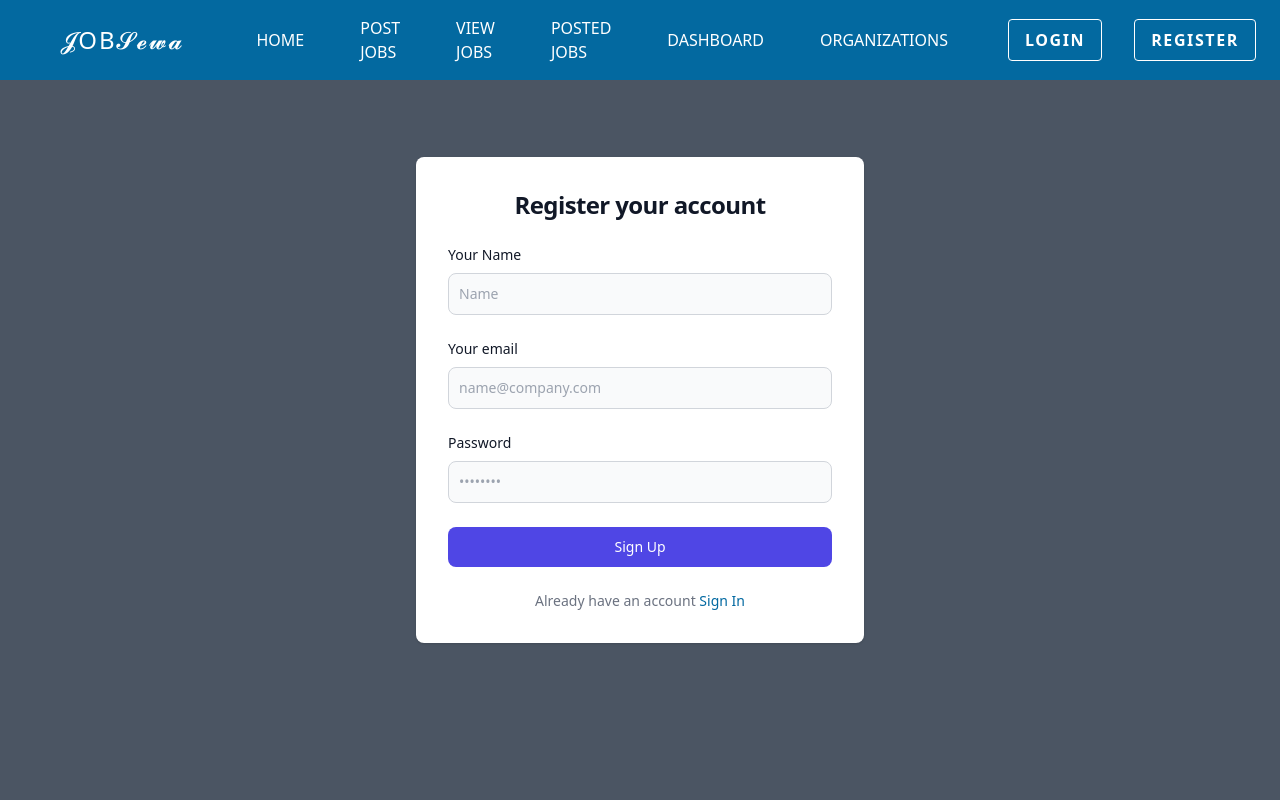
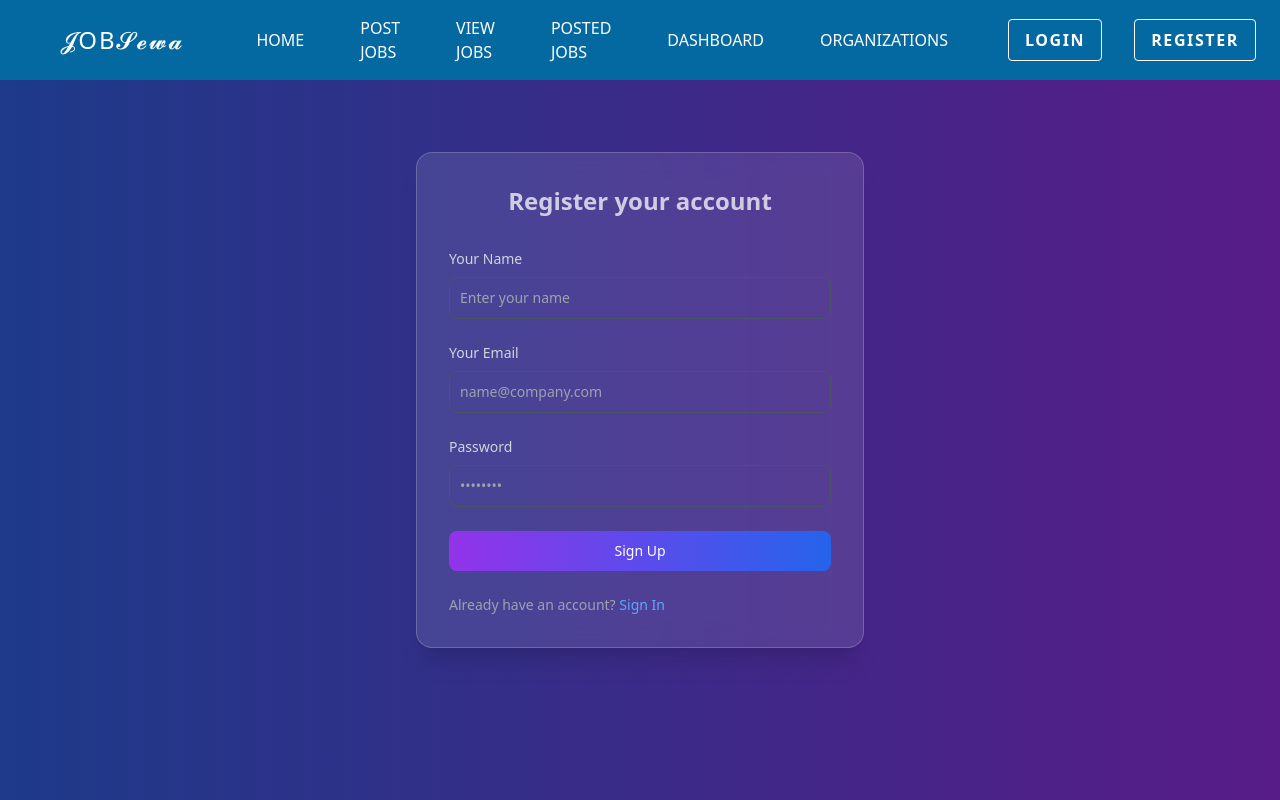
Before and after one commit to Devmangrani/JobSewa, a Next.js app: page /auth/register in a window 1280 px wide. Built offline with nearby package versions, Linux system fonts and the light colour scheme.

Commit message:
Done some changes

```diff
--- a/pages/_app.js
+++ b/pages/_app.js
@@ -5,6 +5,8 @@ import { useEffect } from "react";
 import { useRouter } from "next/router";
 import Cookies from 'js-cookie';
 import 'react-toastify/dist/ReactToastify.css';
+import '../styles/globals.css'; // Ensure this is imported to use globally
+
 
 
 
--- a/pages/auth/login.jsx
+++ b/pages/auth/login.jsx
@@ -11,12 +11,19 @@ import NavBar from "@/components/NavBar";
 
 export default function Login() {
   const dispatch = useDispatch();
-
   const [formData, setFormData] = useState({ email: "", password: "" });
   const [error, setError] = useState({ email: "", password: "" });
+  const [isAnimating, setIsAnimating] = useState(false); // State to track animation
 
   const handleSubmit = async (e) => {
     e.preventDefault();
+
+    // Trigger the animation
+    setIsAnimating(true);
+
+    // Reset the animation after 0.6s (duration of the animation)
+    setTimeout(() => setIsAnimating(false), 600);
+
     if (!formData.email) {
       setError({ ...error, email: "Email Field is Required" });
       return;
@@ -54,11 +61,11 @@ export default function Login() {
   return (
     <>
       <NavBar />
-      <div className="w-full h-screen bg-gray-600">
-        <div className="flex flex-col items-center  text-center justify-center px-6 py-8 mx-auto h-screen lg:py-0">
-          <div className="w-full bg-white text-black rounded-lg shadow dark:border md:mt-0 sm:max-w-md xl:p-0 ">
+      <div className="w-full h-screen bg-gradient-to-br from-gray-800 to-black text-white futuristic-bg">
+        <div className="flex flex-col items-center text-center justify-center px-6 py-8 mx-auto h-screen lg:py-0">
+          <div className="w-full bg-black bg-opacity-70 rounded-lg shadow-lg neon-shadow sm:max-w-md xl:p-0">
             <div className="p-6 space-y-4 md:space-y-6 sm:p-8">
-              <h1 className="text-xl font-bold leading-tight tracking-tight text-gray-900 md:text-2xl ">
+              <h1 className="text-3xl font-extrabold leading-tight tracking-tight text-white glowing-text">
                 Sign in to your account
               </h1>
               <form
@@ -69,7 +76,7 @@ export default function Login() {
                 <div className="text-left">
                   <label
                     htmlFor="email"
-                    className="block mb-2 text-sm font-medium text-gray-900 "
+                    className="block mb-2 text-sm font-medium glowing-label"
                   >
                     Your email
                   </label>
@@ -80,7 +87,7 @@ export default function Login() {
                     type="email"
                     name="email"
                     id="email"
-                    className="bg-gray-50 border border-gray-300 text-gray-900 sm:text-sm rounded-lg focus:ring-indigo-600 focus:border-sky-700 block w-full p-2.5 "
+                    className="bg-gray-900 border border-gray-700 text-white sm:text-sm rounded-lg focus:ring-cyan-500 focus:border-cyan-500 focus:outline-none transition-all duration-300 w-full p-2.5 neon-input"
                     placeholder="name@company.com"
                     required=""
                   />
@@ -91,7 +98,7 @@ export default function Login() {
                 <div className="text-left">
                   <label
                     htmlFor="password"
-                    className="block mb-2 text-sm font-medium text-gray-900 "
+                    className="block mb-2 text-sm font-medium glowing-label"
                   >
                     Password
                   </label>
@@ -103,7 +110,7 @@ export default function Login() {
                     name="password"
                     id="password"
                     placeholder="••••••••"
-                    className="bg-gray-50 border border-gray-300 text-gray-900 sm:text-sm rounded-lg focus:ring-indigo-600 focus:border-sky-700 block w-full p-2.5"
+                    className="bg-gray-900 border border-gray-700 text-white sm:text-sm rounded-lg focus:ring-cyan-500 focus:border-cyan-500 focus:outline-none transition-all duration-300 w-full p-2.5 neon-input"
                     required=""
                   />
                   {error.password && (
@@ -117,14 +124,14 @@ export default function Login() {
                         id="remember"
                         aria-describedby="remember"
                         type="checkbox"
-                        className="w-4 h-4 border border-gray-300 rounded bg-gray-50 focus:ring-3 focus:ring-indigo-300   dark:focus:ring-indigo-600 "
+                        className="w-4 h-4 border border-gray-300 rounded bg-gray-900 focus:ring-3 focus:ring-cyan-500"
                         required=""
                       />
                     </div>
                     <div className="ml-3 text-sm">
                       <label
                         htmlFor="remember"
-                        className="text-gray-500 dark:text-gray-300"
+                        className="text-gray-400"
                       >
                         Remember me
                       </label>
@@ -132,22 +139,24 @@ export default function Login() {
                   </div>
                   <Link
                     href="/auth/forget-password"
-                    className="text-sm font-medium text-sky-700 hover:underline "
+                    className="text-sm font-medium text-cyan-400 hover:text-cyan-600 transition-colors"
                   >
                     Forgot password?
                   </Link>
                 </div>
                 <button
                   type="submit"
-                  className="w-full text-white bg-indigo-600 hover:bg-indigo-700 focus:ring-4 focus:outline-none focus:ring-indigo-300 font-medium rounded-lg text-sm px-5 py-2.5 text-center dark:bg-indigo-600 dark:hover:bg-indigo-700 dark:focus:ring-indigo-800"
+                  className={`w-full bg-cyan-600 hover:bg-cyan-700 text-white font-medium rounded-lg text-sm px-5 py-2.5 transition-all duration-300 ${
+                    isAnimating ? "animate-glow" : ""
+                  } focus:ring-4 focus:ring-cyan-500 focus:outline-none`}
                 >
                   Sign in
                 </button>
-                <p className="text-sm font-light ">
+                <p className="text-sm font-light text-gray-400">
                   Don’t have an account yet?{" "}
                   <Link
                     href="/auth/register"
-                    className="font-medium text-sky-700 hover:underline "
+                    className="font-medium text-cyan-400 hover:text-cyan-600 transition-colors"
                   >
                     Sign up
                   </Link>
@@ -158,6 +167,46 @@ export default function Login() {
         </div>
         <ToastContainer />
       </div>
+
+      <style jsx>{`
+        .futuristic-bg {
+          background: radial-gradient(circle at top left, #1a1a2e, #16213e);
+        }
+
+        .neon-input {
+          box-shadow: 0 0 15px rgba(0, 255, 255, 0.3);
+        }
+
+        .neon-shadow {
+          box-shadow: 0px 4px 15px rgba(0, 255, 255, 0.5);
+        }
+
+        .glowing-text {
+          color: #00d4ff;
+          text-shadow: 0 0 10px #00d4ff, 0 0 20px #00d4ff;
+        }
+
+        .glowing-label {
+          color: #00e0ff;
+          text-shadow: 0 0 8px #00e0ff;
+        }
+
+        @keyframes glow {
+          0% {
+            box-shadow: 0 0 5px #00d4ff;
+          }
+          50% {
+            box-shadow: 0 0 20px #00d4ff;
+          }
+          100% {
+            box-shadow: 0 0 5px #00d4ff;
+          }
+        }
+
+        .animate-glow {
+          animation: glow 0.6s ease-in-out infinite;
+        }
+      `}</style>
     </>
   );
 }
--- a/pages/auth/register.jsx
+++ b/pages/auth/register.jsx
@@ -16,7 +16,7 @@ export default function Register() {
     }
   }, [router]);
 
-  const [formData, setFormData] = useState({ email: "", password: "" });
+  const [formData, setFormData] = useState({ email: "", password: "", name: "" });
   const [error, setError] = useState({ email: "", password: "", name: "" });
 
   const handleSubmit = async (e) => {
@@ -48,22 +48,16 @@ export default function Register() {
   return (
     <>
       <NavBar />
-      <div className="w-full h-screen bg-gray-600 ">
-        <div className="flex flex-col text-center items-center justify-center px-6 py-8 mx-auto h-screen lg:py-0 shadow-xl">
-          <div className="w-full bg-white rounded-lg shadow dark:border text-black md:mt-0 sm:max-w-md xl:p-0 ">
-            <div className="p-6 space-y-4 md:space-y-6 sm:p-8">
-              <h1 className="text-xl font-bold leading-tight tracking-tight text-gray-900 md:text-2xl ">
+      <div className="w-full h-screen bg-gradient-to-r from-blue-900 to-purple-900 flex items-center justify-center">
+        <div className="w-full max-w-md p-8 space-y-8 glassmorphic-background rounded-lg shadow-xl transform transition duration-500 hover:scale-105 hover:shadow-2xl">
+          <h1 className="text-2xl font-bold text-center text-white animate-pulse">
             Register your account
           </h1>
-              <form
-                onSubmit={handleSubmit}
-                className="space-y-4 md:space-y-6"
-                action="#"
-              >
+          <form onSubmit={handleSubmit} className="space-y-6">
             <div className="text-left">
               <label
                 htmlFor="name"
-                    className="block mb-2 text-sm font-medium text-gray-900 "
+                className="block mb-2 text-sm font-medium text-gray-300"
               >
                 Your Name
               </label>
@@ -73,21 +67,21 @@ export default function Register() {
                 }
                 type="text"
                 name="name"
-                    id="namw"
-                    className="bg-gray-50 border border-gray-300 text-gray-900 sm:text-sm rounded-lg focus:ring-indigo-600 focus:border-sky-700 block w-full p-2.5"
-                    placeholder="Name"
-                    required=""
+                id="name"
+                className="bg-transparent border border-gray-600 text-gray-300 sm:text-sm rounded-lg focus:ring-indigo-500 focus:border-indigo-500 block w-full p-2.5 transition duration-300 ease-in-out transform hover:scale-105"
+                placeholder="Enter your name"
               />
               {error.name && (
                 <p className="text-sm text-red-500">{error.name}</p>
               )}
             </div>
+
             <div className="text-left">
               <label
                 htmlFor="email"
-                    className="block mb-2 text-sm font-medium text-gray-900 "
+                className="block mb-2 text-sm font-medium text-gray-300"
               >
-                    Your email
+                Your Email
               </label>
               <input
                 onChange={(e) =>
@@ -96,18 +90,18 @@ export default function Register() {
                 type="email"
                 name="email"
                 id="email"
-                    className="bg-gray-50 border border-gray-300 text-gray-900 sm:text-sm rounded-lg focus:ring-indigo-600 focus:border-sky-700 block w-full p-2.5"
+                className="bg-transparent border border-gray-600 text-gray-300 sm:text-sm rounded-lg focus:ring-indigo-500 focus:border-indigo-500 block w-full p-2.5 transition duration-300 ease-in-out transform hover:scale-105"
                 placeholder="name@company.com"
-                    required=""
               />
               {error.email && (
                 <p className="text-sm text-red-500">{error.email}</p>
               )}
             </div>
+
             <div className="text-left">
               <label
                 htmlFor="password"
-                    className="block mb-2 text-sm font-medium text-gray-900 "
+                className="block mb-2 text-sm font-medium text-gray-300"
               >
                 Password
               </label>
@@ -118,9 +112,8 @@ export default function Register() {
                 type="password"
                 name="password"
                 id="password"
+                className="bg-transparent border border-gray-600 text-gray-300 sm:text-sm rounded-lg focus:ring-indigo-500 focus:border-indigo-500 block w-full p-2.5 transition duration-300 ease-in-out transform hover:scale-105"
                 placeholder="••••••••"
-                    className="bg-gray-50 border border-gray-300 text-gray-900 sm:text-sm rounded-lg focus:ring-indigo-600 focus:border-sky-700 block w-full p-2.5"
-                    required=""
               />
               {error.password && (
                 <p className="text-sm text-red-500">{error.password}</p>
@@ -129,26 +122,33 @@ export default function Register() {
 
             <button
               type="submit"
-                  className="w-full text-white bg-indigo-600 hover:bg-indigo-700 focus:ring-4 focus:outline-none focus:ring-indigo-300 font-medium rounded-lg text-sm px-5 py-2.5 text-center "
+              className="w-full bg-gradient-to-r from-purple-600 to-blue-600 text-white hover:bg-gradient-to-l hover:from-purple-700 hover:to-blue-700 font-medium rounded-lg text-sm px-5 py-2.5 text-center transition duration-500 ease-in-out transform hover:scale-110 hover:shadow-lg"
             >
               Sign Up
             </button>
-                <p className="text-sm font-light text-gray-500 ">
-                  Already have an account{" "}
+
+            <p className="text-sm font-light text-gray-400">
+              Already have an account?{" "}
               <Link
                 href="/auth/login"
-                    className="font-medium text-sky-700 hover:underline "
+                className="font-medium text-blue-400 hover:underline"
               >
                 Sign In
               </Link>
             </p>
           </form>
         </div>
-          </div>
+        <ToastContainer />
       </div>
 
-        <ToastContainer />
-      </div>
+      <style jsx>{`
+        .glassmorphic-background {
+          background: rgba(255, 255, 255, 0.1);
+          border-radius: 16px;
+          backdrop-filter: blur(10px);
+          border: 1px solid rgba(255, 255, 255, 0.2);
+        }
+      `}</style>
     </>
   );
 }
```
Also changed, not shown: pages/auth/globals.css (added, +20 -0 lines). Lines whose indentation alone changed are shown as unchanged.
